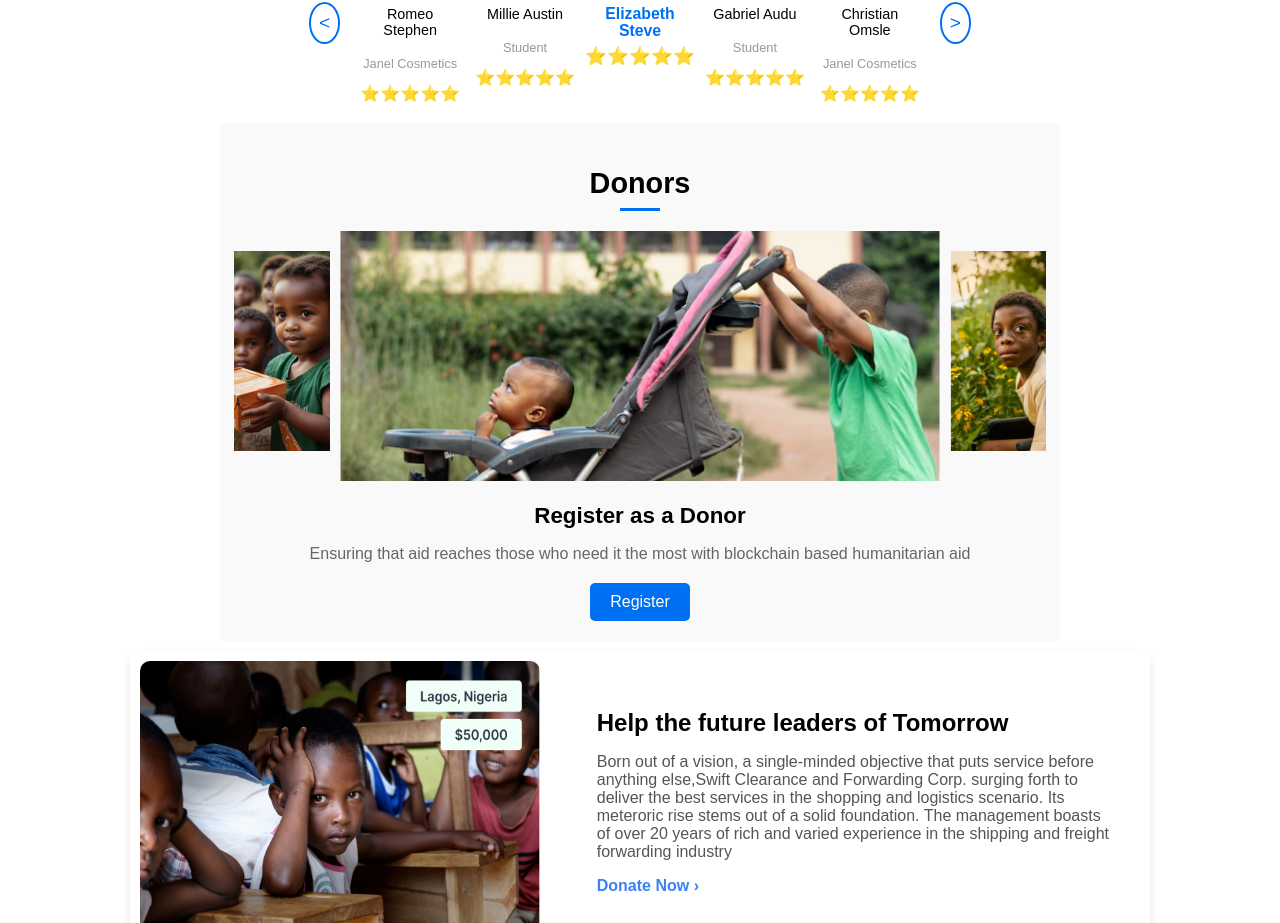
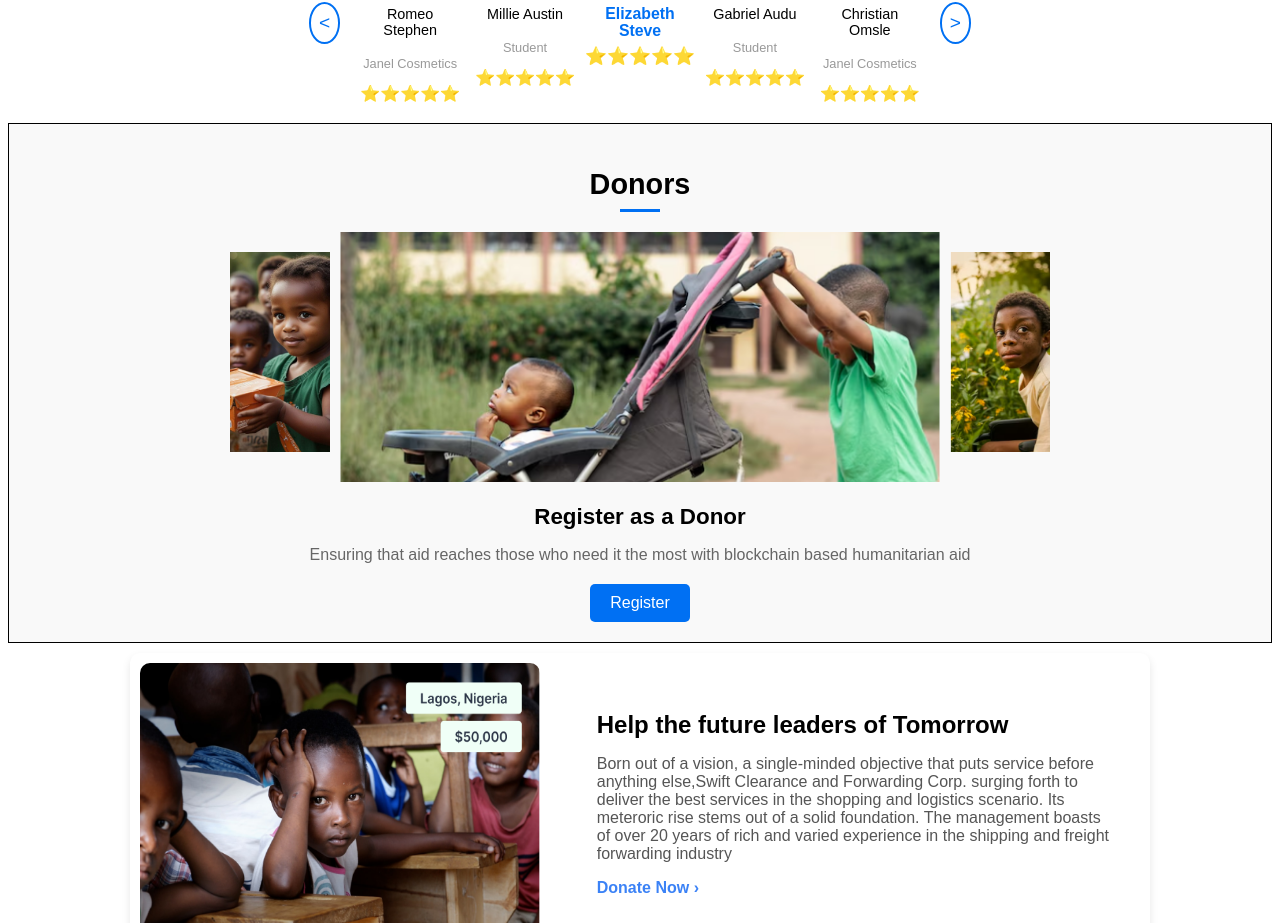
Before and after one commit to maureenjesse/aid-trackers, a Next.js app: page / in a window 1280 px wide. Shown: the part 4220-5143 px from the top of the page. Built offline with nearby package versions, Linux system fonts and the light colour scheme.

Commit message:
fixed bug in donor component

```diff
--- a/src/app/styles/Donors.module.css
+++ b/src/app/styles/Donors.module.css
@@ -1,7 +1,8 @@
 .container {
     text-align: center;
     padding: 20px;
-    max-width: 800px;
+    max-width: 100%;
+    border: 1px solid;
     margin: 0 auto;
     background-color: #f9f9f9;
   }
```
